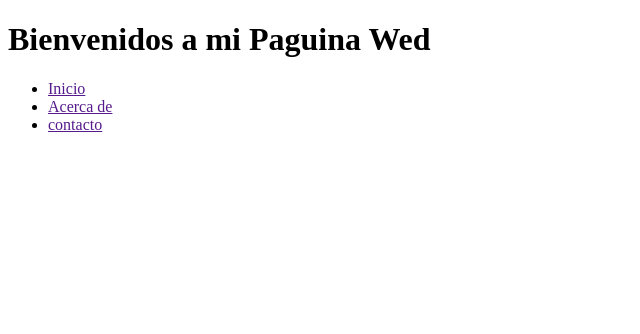
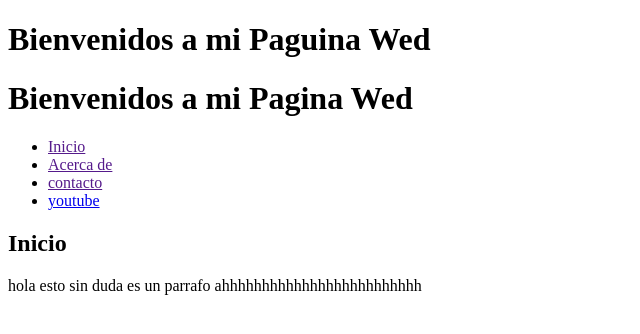
Before and after one commit to Luis-Mendieta/proyecto-1, a plain HTML site: page index.html in a window 1280 px wide. Shown: the whole page, without its empty margins (0-640 px from the left). Drawn offline with Linux system fonts and the light colour scheme.

Commit message:
Update index.html

```diff
--- a/index.html
+++ b/index.html
@@ -6,13 +6,23 @@
   <body>
     <header>
         <h1>Bienvenidos a mi Paguina Wed</h1>
+        <h1>Bienvenidos a mi Pagina Wed</h1>
     </header>
       <nav>
         <ul>
             <li><a href="">Inicio</a></li>
             <li><a href="">Acerca de </a></li>
             <li><a href="">contacto </a></li>
+            <li><a href="http://www.youtube.com">youtube</a></li>
         </ul>
       </nav>
   </body>
+        <section>
+            <h2>Inicio</h2>
+            <p>hola esto sin duda es un parrafo ahhhhhhhhhhhhhhhhhhhhhhhhh</p>
+        </section>
+      <nav>
+
+      </nav>
+  </body>
 </html>
```
